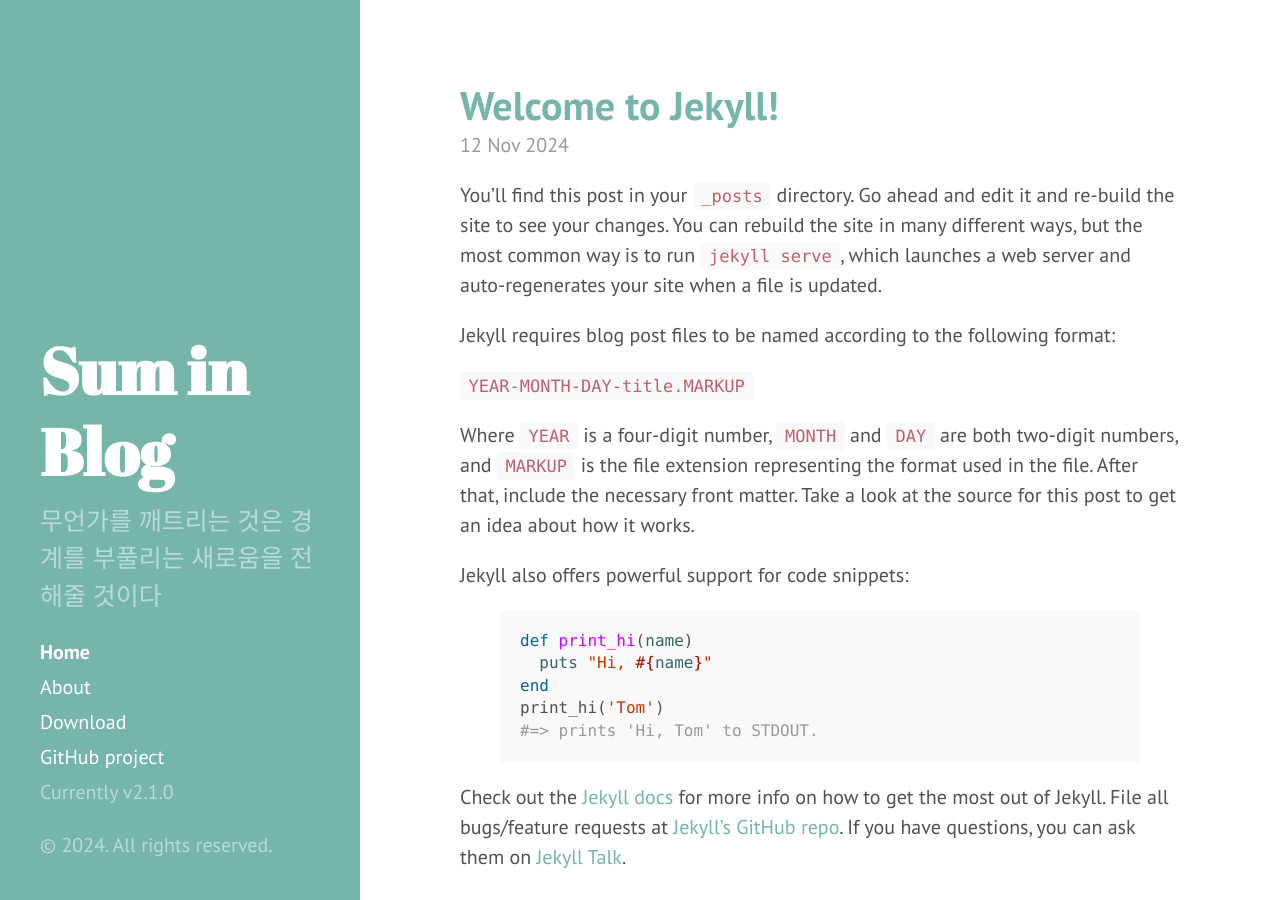
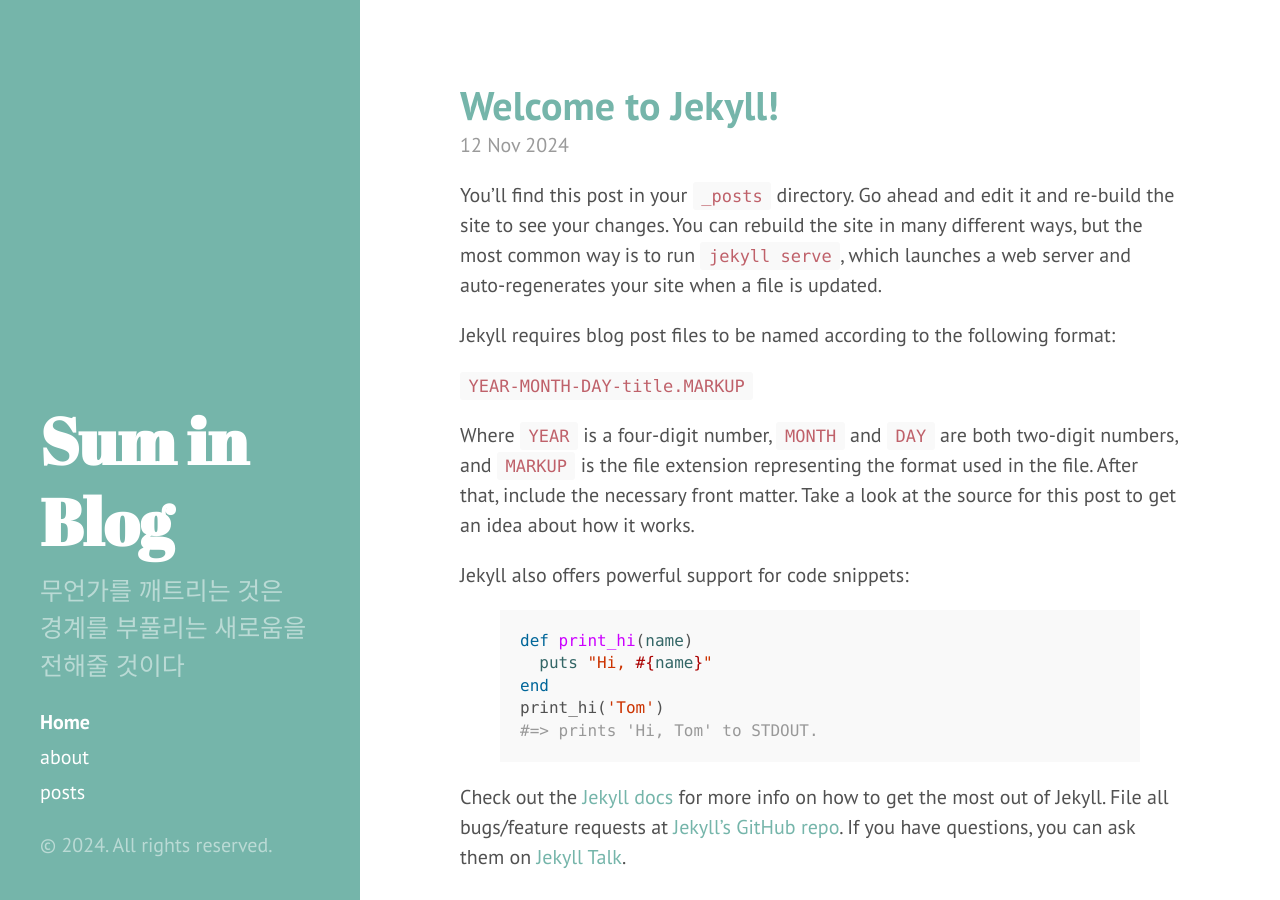
Before and after one commit to RouhaLee/RouhaLEe.github.io, a Jekyll site: the page built from index.html, in a window 1280 px wide and 900 px high. Built offline with Jekyll 4.4.1, drawn with Linux system fonts in a browser that asks for light colours; the list of posts is cut into pages by our own code.

Commit message:
Customize sidebar menu

```diff
--- a/_config.yml
+++ b/_config.yml
@@ -8,7 +8,11 @@
 # Setup
 title:            Sum in Blog
 tagline:          'A Jekyll theme'
-description:      '무언가를 깨트리는 것은 경계를 부풀리는 새로움을 전해줄 것이다'
+description: |
+  무언가를 깨트리는 것은<br>
+  경계를 부풀리는 새로움을<br>
+  전해줄 것이다
+
 url:              "https://rouhalee.github.io"
 baseurl:          /
 
--- a/_includes/sidebar.html
+++ b/_includes/sidebar.html
@@ -11,24 +11,8 @@
 
     <nav class="sidebar-nav">
       <a class="sidebar-nav-item{% if page.url == site.baseurl %} active{% endif %}" href="{{ site.baseurl }}">Home</a>
-
-      {% comment %}
-        The code below dynamically generates a sidebar nav of pages with
-        `layout: page` in the front-matter. See readme for usage.
-      {% endcomment %}
-
-      {% assign pages_list = site.pages %}
-      {% for node in pages_list %}
-        {% if node.title != null %}
-          {% if node.layout == "page" %}
-            <a class="sidebar-nav-item{% if page.url == node.url %} active{% endif %}" href="{{ node.url }}">{{ node.title }}</a>
-          {% endif %}
-        {% endif %}
-      {% endfor %}
-
-      <a class="sidebar-nav-item" href="{{ site.github.repo }}/archive/v{{ site.version }}.zip">Download</a>
-      <a class="sidebar-nav-item" href="{{ site.github.repo }}">GitHub project</a>
-      <span class="sidebar-nav-item">Currently v{{ site.version }}</span>
+      <a class="sidebar-nav-item{% if page.url == '/about/' %} active{% endif %}" href="{{ site.baseurl }}/about">about</a>
+      <a class="sidebar-nav-item{% if page.url == '/note/' %} active{% endif %}" href="{{ site.baseurl }}/note">posts</a>
     </nav>
 
     <p>&copy; {{ site.time | date: '%Y' }}. All rights reserved.</p>
```
